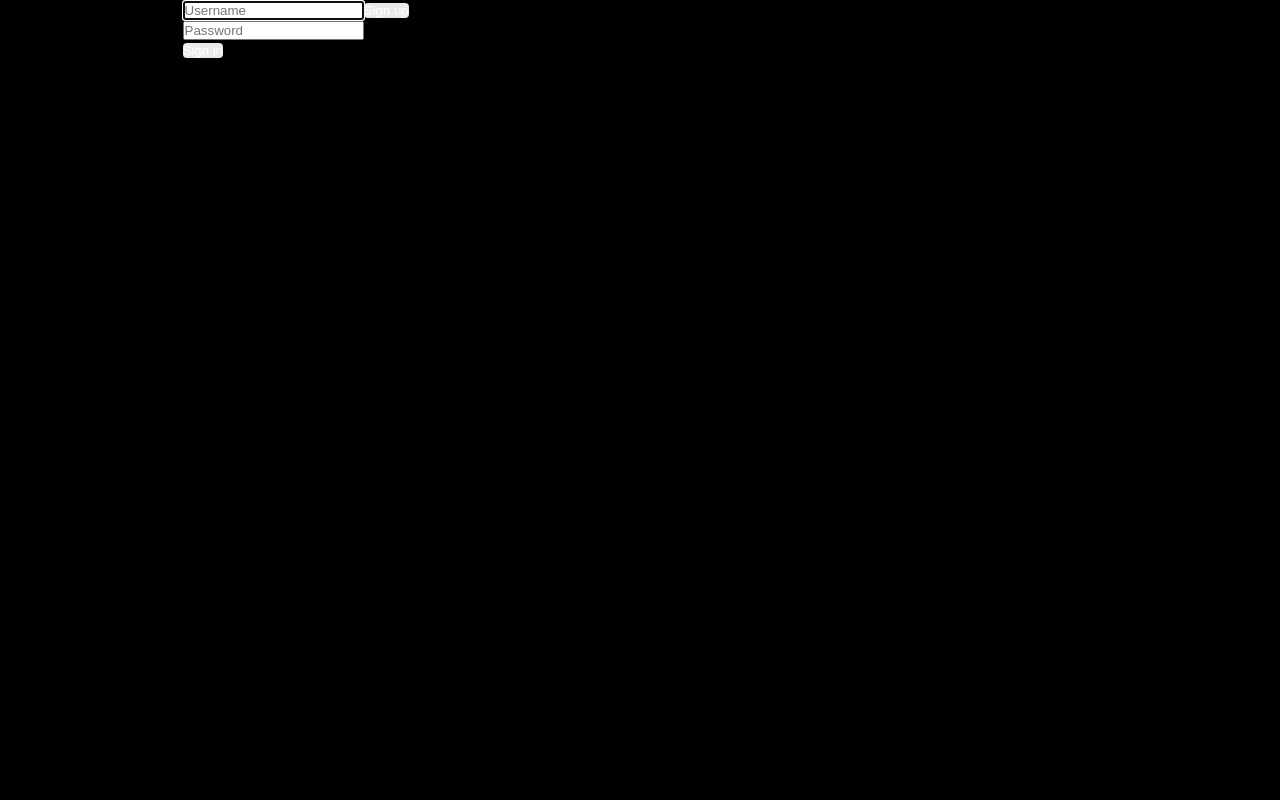
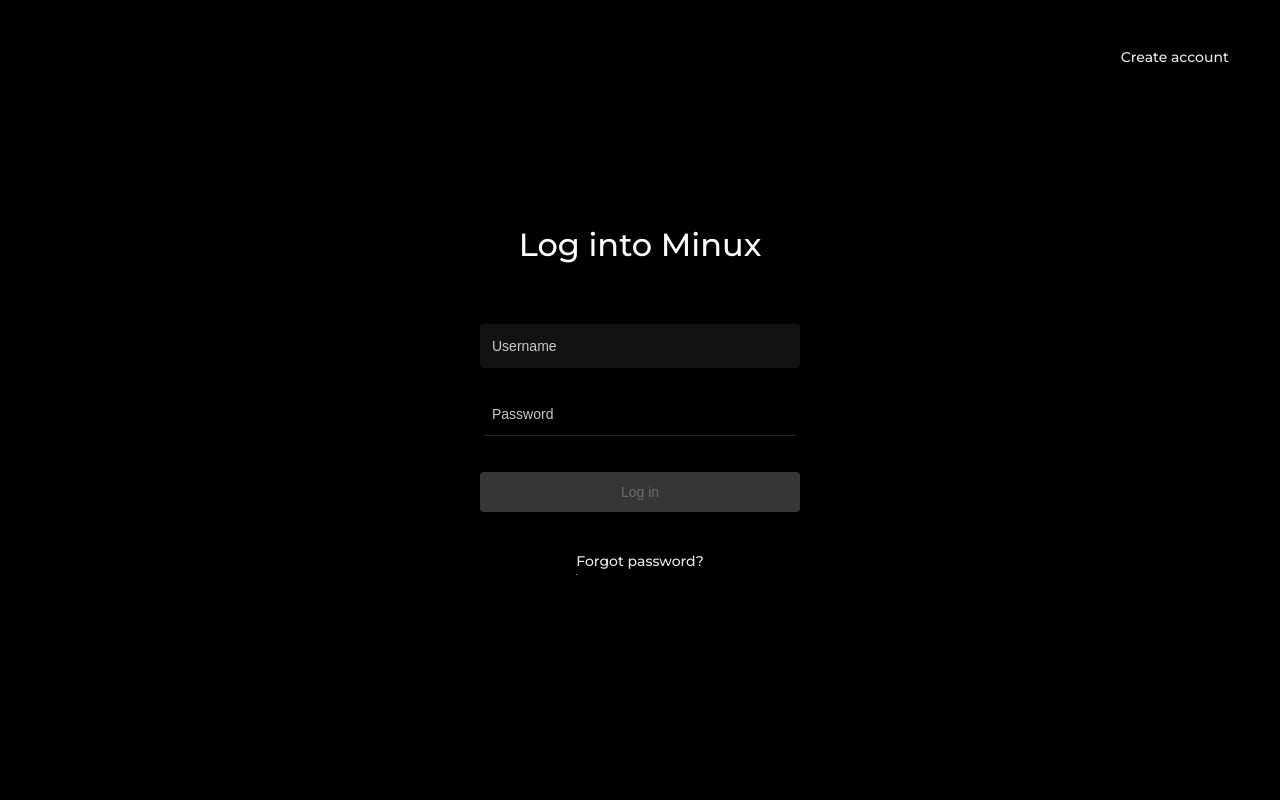
Before and after one commit to nitram/minux, a Flask app: page /login in a window 1280 px wide. Run offline with Flask 2, Linux system fonts and the light colour scheme; some libraries are stand-ins or nearby versions.

Commit message:
Add styles to login page

```diff
--- /dev/null
+++ b/static/buttons.js
@@ -0,0 +1,27 @@
+function validCheck() {
+    console.log("validCheck run")
+    let inputs = document.querySelectorAll('input');
+
+    if (!isEmpty(inputs)) {
+        document.querySelector('.valid-btn').disabled = false;
+    }
+    else {
+        document.querySelector('.valid-btn').disabled = true;
+    }
+}
+
+function isEmpty(inputs) {
+    for (let i = 0; i < inputs.length; i++) {
+        if (inputs[i].value == null || inputs[i].value == '') {
+            return true;
+        }
+    }
+    return false;
+}
+
+document.addEventListener('DOMContentLoaded', function() {
+    let inputs = document.querySelectorAll('input');
+    for (let i = 0; i < inputs.length; i++) {
+        inputs[i].onkeyup = validCheck
+    }
+});
--- a/static/styles.css
+++ b/static/styles.css
@@ -14,7 +14,6 @@ body {
 }
 
 button {
-    background-color: transparent;
     border: none;
 }
 
@@ -31,10 +30,6 @@ a {
     text-decoration: none;
 }
 
-input {
-    color: #000;
-}
-
 .bi {
     font-size: 24px;
 }
@@ -46,12 +41,15 @@ hr {
 }
 
 .btn {
+    width: 100%;
     border-radius: 4px;
     background-color: #eaeaea;
-    user-select: none;
 }
 
-.btn * {
+.btn, .btn * {
+    font-size: 14px;
+    font-weight: 500;
+    color: #242424;
     user-select: none;
 }
 
@@ -61,6 +59,97 @@ hr {
 
 .btn:hover * {
     color: #000;
+}
+
+.btn:disabled {
+    cursor: not-allowed;
+    pointer-events: all !important;
+    background-color: #363636;
+    color: #6b6b6b;
+}
+
+.extra-btn {
+    font-size: 14px;
+    font-weight: 500;
+    color: #eaeaea;
+    overflow: hidden;
+}
+
+.extra-btn:hover {
+    color: #fff;
+}
+
+.btn-border {
+    display: block;
+    width: 100%;
+    transform: translateX(-100%);
+    height: 1px;
+    margin-top: 4px;
+    background-color: #fff;
+    transition: all .4s;
+    transition-timing-function: cubic-bezier(0.4, 0, 0.68, 0.06);
+}
+
+.extra-btn:hover .btn-border {
+    transition-timing-function: cubic-bezier(.32,.94,.6,1);
+    transform: translateX(0%);
+}
+
+.form-group {
+    display: flex;
+    flex-direction: column;
+    margin-bottom: 24px;
+    min-width: 320px;
+}
+
+.form-control {
+    width: 100%;
+    border-radius: 4px;
+    padding-top: 12px;
+}
+
+.form-control * {
+    padding: 0 12px;
+}
+
+.form-control:after {
+    content: '';
+    display: block;
+    width: calc(100% - 8px);
+    margin: 12px 0 0 4px;
+    height: 1px;
+    background-color: #242424;
+}
+
+.form-control:focus-within {
+    background-color: #121212;
+}
+
+.form-control:focus-within:after {
+    background-color: transparent;
+}
+
+input {
+    width: calc(100% - 24px);
+    background-color: transparent;
+    outline: 0;
+    border: none;
+    color: #fff;
+    font-size: 14px;
+    caret-color: #fff;
+}
+
+label {
+    font-size: 12px;
+    font-weight: 500;
+    padding: 0 12px;
+    margin-bottom: 4px;
+    color: #dadada;
+}
+
+::placeholder {
+    font-size: 14px;
+    color: #cacaca;
 }
 
 ::selection, ::-moz-selection {
@@ -82,6 +171,44 @@ hr {
 .no-height {
     max-height: 0px;
 }
+
+.full-height {
+    min-height: 100vh;
+}
+
+
+/* Login & Register */
+.login {
+    flex-direction: column;
+    justify-content: center;
+    align-items: center;
+}
+
+.login-title {
+    font-size: 32px;
+    font-weight: 500;
+    margin-bottom: 60px;
+}
+
+.login-form {
+    height: 100;
+}
+
+.login-signup {
+    position: absolute;
+    top: 6%;
+    right: 4%;
+}
+
+.valid-btn {
+    padding: 12px;
+    margin-top: 12px;
+}
+
+.recover {
+    margin-top: 40px;
+}
+
 
 /* Nav */
 .nav-section {
@@ -187,14 +314,10 @@ hr {
 }
 
 
-/* Login & Register */
-
-
 /* Home */
 .home {
     padding-top: 30px;
     min-height: 80vh;
-    display: flex;
     flex-direction: column;
     justify-content: space-between;
 }
@@ -236,7 +359,6 @@ hr {
 .home-btns .btn {
     position: relative;
     height: 45%;
-    width: 100%;
     display: flex;
     flex-direction: column;
     justify-content: center;
@@ -350,7 +472,6 @@ hr {
     flex: 1;
     margin-top: 16px;
     width: 80%;
-    color: #242424;
     font-weight: 500;
     display: flex;
     justify-content: center;
--- a/templates/layout.html
+++ b/templates/layout.html
@@ -61,7 +61,7 @@
         }
 
         document.addEventListener('DOMContentLoaded', function() {
-            profileMenu = document.querySelector('#profile-menu')
+            let profileMenu = document.querySelector('#profile-menu')
             profileMenu.onclick = toggleMenu;
             document.addEventListener('click', e => {
                 if (!profileMenu.contains(e.target)) {
--- a/templates/login.html
+++ b/templates/login.html
@@ -1,21 +1,36 @@
 {% extends "layout.html" %}
 
 {% block body %}
-    <section class="centrized login">
-        <form action="/login" method="post">
+    <section class="centrized full-height login">
+        <h1 class="login-title">Log into Minux</h1>
+        <form action="/login" method="post" class="login-form">
             <div class="form-group">
-                <label for="username" style="display: none">Username</label>
-                <input class="form-control" autocomplete="off" autofocus id="username" name="username" placeholder="Username" type="text">
+                <label for="username" style="display: none;">USERNAME</label>
+                <div class="form-control">
+                    <input autocomplete="off" autofocus id="username" name="username" placeholder="Username" type="text">
+                </div>
             </div>
-            <div>
-                <label for="password" style="display: none">Password</label>
-                <input class="form-control" id="password" name="password" placeholder="Password" type="password">
+            <div class="form-group">
+                <label for="password" style="display: none;">PASSWORD</label>
+                <div class="form-control">
+                    <input id="password" name="password" placeholder="Password" type="password">
+                </div>
             </div>
-            <button class="btn" type="submit">Sign in</button>
+            <button class="btn valid-btn" type="submit" disabled>Log in</button>
         </form>
 
-        <form action="/signup" method="get">
-            <button class="btn" type="submit">Sign up</button>
-        </form>
+        <a href="/recover-password" class="extra-btn recover" type="submit">
+            Forgot password?
+            <span class="btn-border"></span>
+        </a>
+
+        <a href="/signup" class="extra-btn login-signup" type="submit">
+            Create account
+            <span class="btn-border"></span>
+        </a>
     </section>
 {% endblock %}
+
+{% block script %}
+    <script type="text/javascript" src="/static/buttons.js"></script>
+{% endblock %}
```
